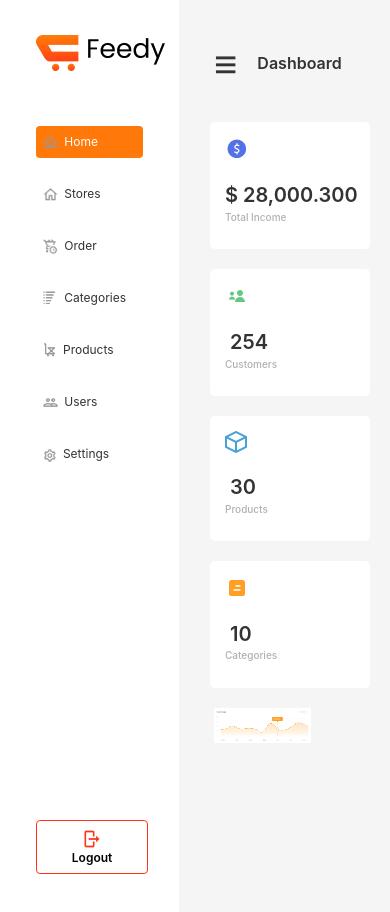
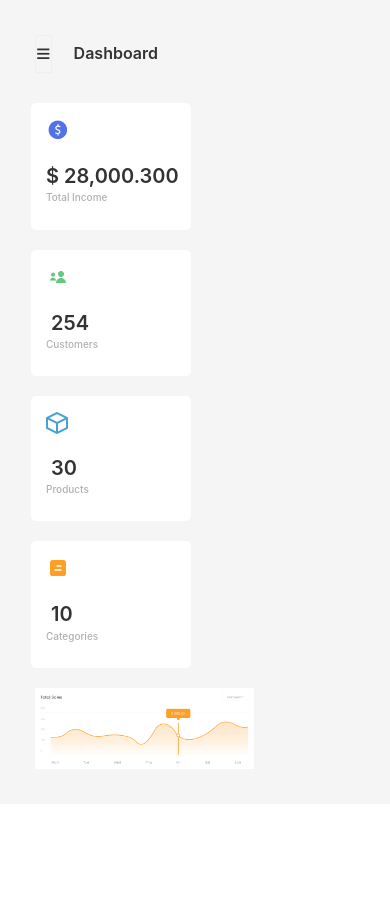
Before and after one commit to arshmanahmad/Feedy, a React (Create React App) app: page /SignUp/HomePage in a window 390 px wide. After the commit the page ends 844 px from the top, so only its background shows below. Built offline with nearby package versions, Linux system fonts and the light colour scheme.

Commit message:
side-bar

```diff
--- a/src/components/CardLayout/WrapperCard/WrapperCard.css
+++ b/src/components/CardLayout/WrapperCard/WrapperCard.css
@@ -1,5 +1,6 @@
 .card_layout {
-    width: 82%;
+    /* width: 82%; */
+    max-width: 100%;
     background-color: rgb(245, 245, 245);
     padding: 3.5rem;
 }
--- a/src/components/SideBar/SideBar.css
+++ b/src/components/SideBar/SideBar.css
@@ -1,5 +1,5 @@
 .side_bar {
-    width: 345px;
+    width: 25%;
     background-color: #FFFFFF;
     display: flex;
     justify-content: center;
@@ -7,8 +7,14 @@
 }
 
 .sidebar-main-logo {
+    display: flex;
+    justify-content: center;
+}
+
+.sidebar-main-logo img {
     margin-top: 3.5rem;
     margin-bottom: 3.5rem;
+    /* justify-content: center; */
 }
 
 .sidebar-btn {
@@ -49,10 +55,8 @@
 
 }
 
-
-
-.hide_sidebar {
-    width: -345.6px;
+.side_bar--display {
+    display: none;
 
 }
 
@@ -61,8 +65,30 @@
     margin-right: 0.55rem;
 }
 
-@media(max-width: 1040px) {
+@media(max-width : 1020px) {
     .side_bar {
-        /* width: 0px; */
+        width: 15%;
+    }
+
+    .side-bar-container {
+        width: 90%;
+    }
+
+    .response {
+        font-size: 0;
+        display: flex;
+        justify-content: center;
+    }
+
+
+}
+
+@media(max-width : 505px) {
+    .side_bar {
+        display: none;
+    }
+
+    .side_bar--display {
+        display: block;
     }
 }
--- a/src/components/SideBar/SideBar.jsx
+++ b/src/components/SideBar/SideBar.jsx
@@ -5,6 +5,7 @@ import Button from '../Button/Button'
 import Logout from '../SideBar/assets/logo/logout-disable.jpg'
 import { useContext } from 'react'
 import Context from '../Context/Context'
+import cuttedLogo from './assets/logo/cutted-logo.png'
 
 const SideBar = ({ className = "" }) => {
     const [activeButton, setActiveButton] = useState(0)
@@ -14,20 +15,24 @@ const SideBar = ({ className = "" }) => {
     }
     return (
         <>
-            <div className={`${className} side_bar ${className === "hide" ? "hide_sidebar" : ""}`}>
+            <div className={`${className} side_bar ${className === "display" ? "side_bar--display" : " "}`}>
                 <div className='side-bar-container'>
-                    <img className='sidebar-main-logo' src={logo} alt="" />
+                    <picture className='sidebar-main-logo'>
+                        <source media="(max-width: 1215px)" srcset={cuttedLogo} />
+                        <img src={logo} alt="logo" />
+                    </picture>
+                    {/* <img className='sidebar-main-logo' src={(window.width > 1215) ? logo : cuttedLogo} alt="" /> */}
                     <div className="sidebar-btn-container">
                         {sidebarButtons.map((buttons, index) => {
                             let active = ""
                             if (activeButton === 0) {
-                                active = "active-btn"
+                                active = "active-btn response"
                             }
                             if (index === activeButton) {
-                                active = "active-btn"
+                                active = "active-btn response"
                             }
                             else {
-                                active = "btns"
+                                active = "btns response"
                             }
 
                             return (
--- a/src/pages/HomePage/HomePage.css
+++ b/src/pages/HomePage/HomePage.css
@@ -8,9 +8,12 @@
 }
 
 .show-icon {
-    font-size: 4rem;
-    margin-right: 2rem;
-    display: none;
+    font-size: 2.5rem;
+    margin-right: 2.2rem;
+    font-weight: 700;
+    cursor: pointer;
+    border: 1px solid;
+    border-color: rgb(238, 239, 239);
 
 }
 
@@ -32,13 +35,3 @@
 .homepage-graph-img {
     width: 100%;
 }
-
-
-
-@media(max-width: 1040px) {
-    .show-icon {
-        display: block;
-    }
-
-
-}
--- a/src/pages/HomePage/HomePage.jsx
+++ b/src/pages/HomePage/HomePage.jsx
@@ -12,7 +12,7 @@ const HomePage = () => {
     const [hideShow, setHideShow] = useState("")
     const handleShowSideBar = () => {
         if (hideShow === "") {
-            setHideShow("hide")
+            setHideShow("display")
         }
         else {
             setHideShow("")
@@ -26,7 +26,6 @@ const HomePage = () => {
                     <div className="homepage-nav-bar">
                         <p className='show-icon' onClick={handleShowSideBar}>≡</p>
                         <p className='dashboard-home'>Dashboard</p>
-
                     </div>
                     <div className="col-box">
                         <div className="homepage-box1">
```
Also changed, not shown: src/components/SideBar/assets/logo/cutted-logo.png (added).
